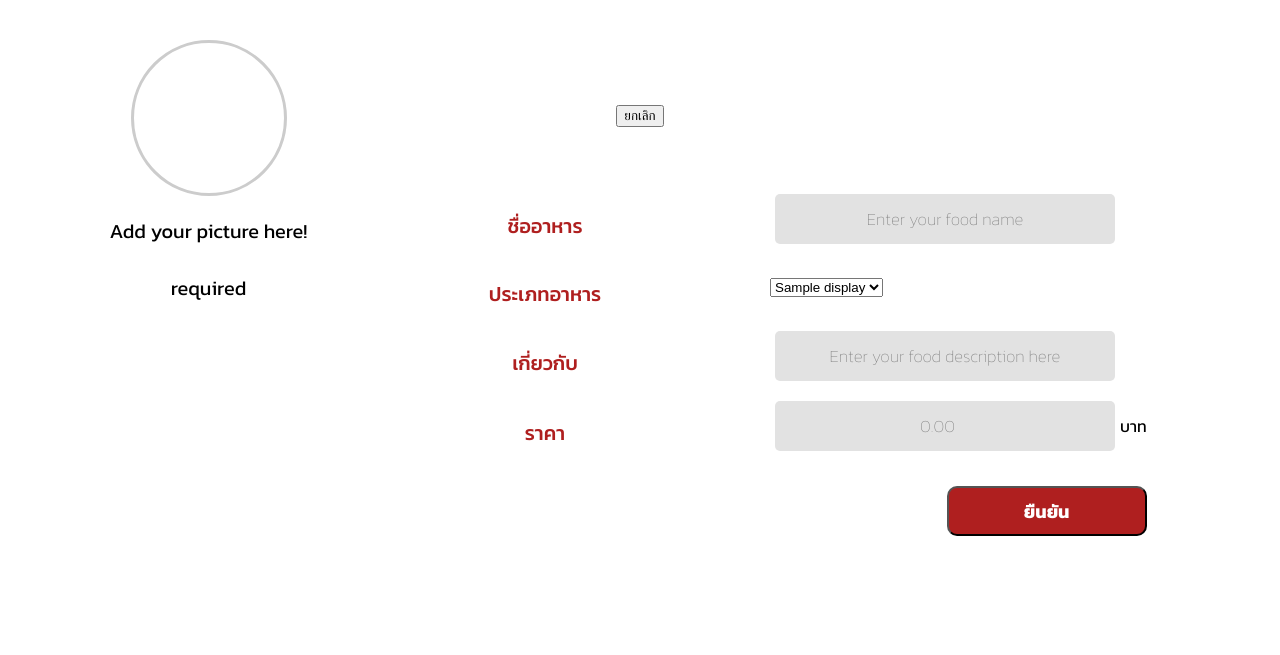
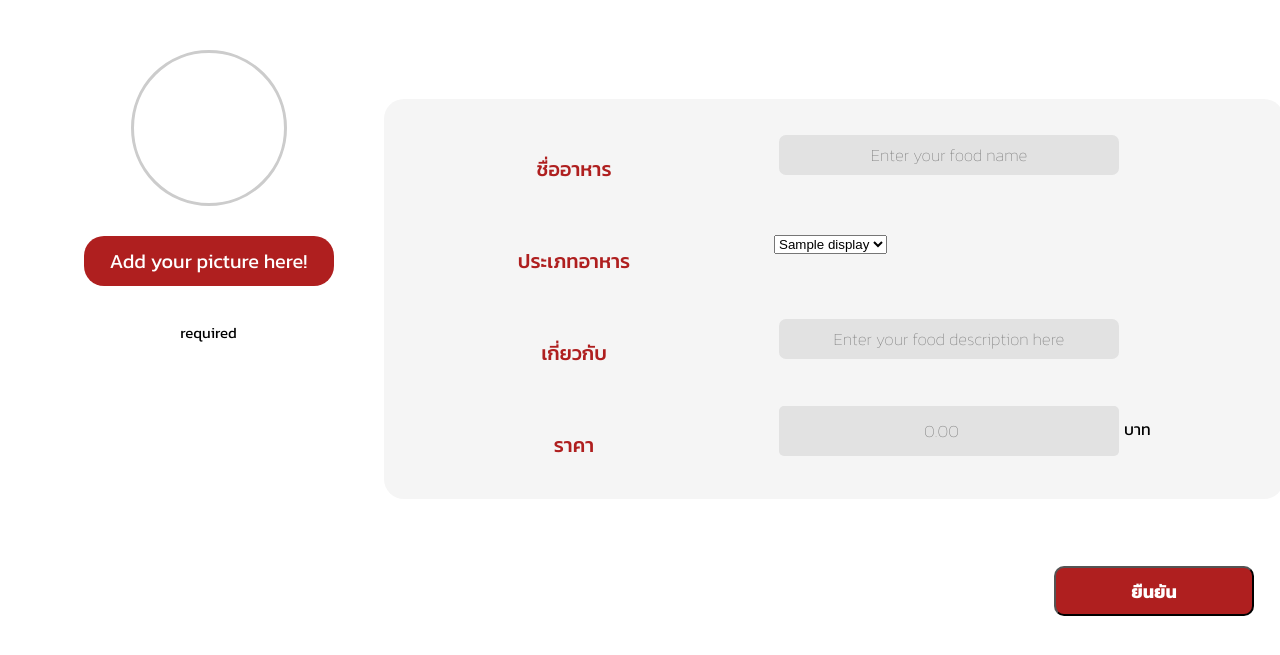
Before and after one commit to 6510615203/cn331project, a Django app: template restaurant/templates/add_menu_res.html in a window 1280 px wide. Shown: the part 101-756 px from the top of the page. Run offline with Django 5.2, Linux system fonts and the light colour scheme; the template is opened without the code that fills it: most values are stand-ins (such as "Sample title", 1, 10 or a date in 2020).

Commit message:
edit css

```diff
--- a/restaurant/templates/add_menu_res.html
+++ b/restaurant/templates/add_menu_res.html
@@ -5,7 +5,7 @@
 {% endblock %}
 
 {% block style %}
-<link rel="stylesheet" type="text/css" href="{% static 'css/register.css' %}">
+<link rel="stylesheet" type="text/css" href="{% static 'css/manage_restaurant.css' %}">
 {% endblock %}
 
 {% block content %}
@@ -24,8 +24,7 @@
                     </div>
                     <label for="menu_picture" class="form-title" style="margin-top: 10px;">Add your picture
                         here!</label>
-
-                    <label for="restaurant_picture" class="form-title" style="margin-top: 10px;">required</label>
+                    <p>required</p>
 
                 </div>
                 <input type="file" class="form-input" id="menu_picture" name="menu_picture" onchange="previewImage();"
```
